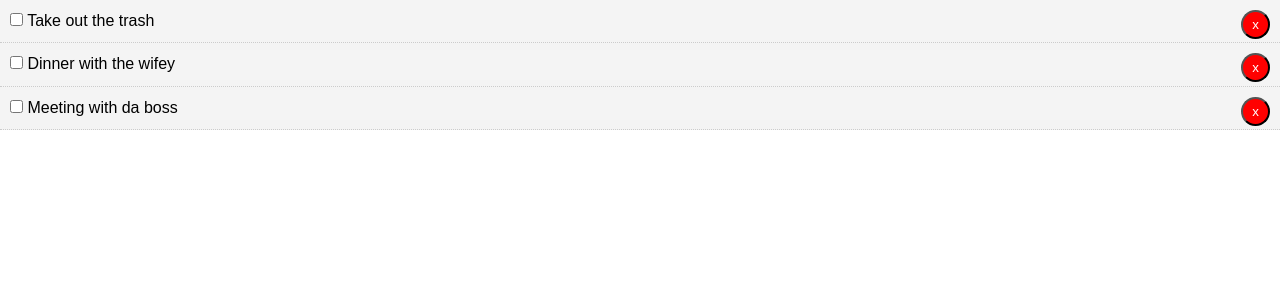
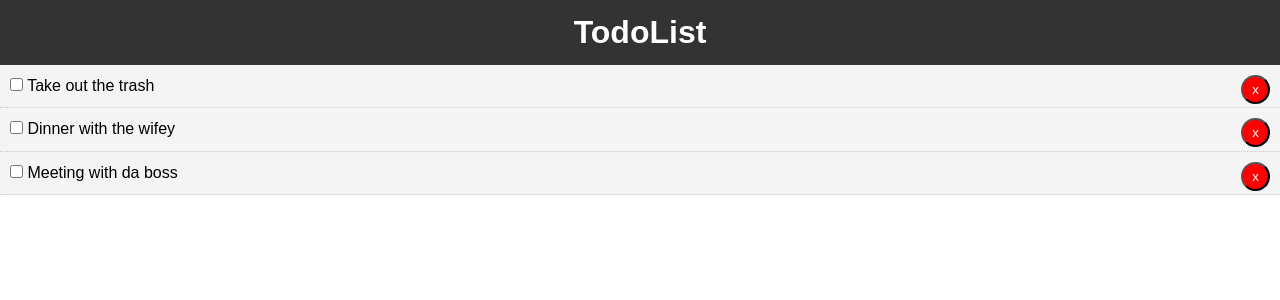
Before and after one commit to Daniel-Choiniere/traversyreact, a React (Create React App) app: page / in a window 1280 px wide. Shown: the top 300 px of the page. Built offline with nearby package versions, Linux system fonts and the light colour scheme.

Commit message:
created a header for the TodoList page

```diff
--- a/src/App.js
+++ b/src/App.js
@@ -1,4 +1,5 @@
 import React, { Component } from 'react';
+import Header from './components/layout/header'
 import Todos from './components/Todos';
 import './App.css';
 
@@ -44,6 +45,8 @@
     return (
       // in JSX cannot use class need to use className
       <div className="App">
+        <Header />
+
       {/* markComplete can now be called without .props and be defined in this file (see above) */}
         <Todos todos={this.state.todos} markComplete={this.markComplete}
         delTodo={this.delTodo} />
--- /dev/null
+++ b/src/components/layout/header.js
@@ -0,0 +1,19 @@
+// creates a header for our TodoList
+import React from 'react';
+
+function Header() {
+    return (
+        <header style={headerStyle}>
+            <h1>TodoList</h1>
+        </header>
+    );
+}
+
+const headerStyle = {
+    background: '#333',
+    color: '#fff',
+    textAlign: 'center',
+    padding: '10px'
+}
+
+export default Header
```
